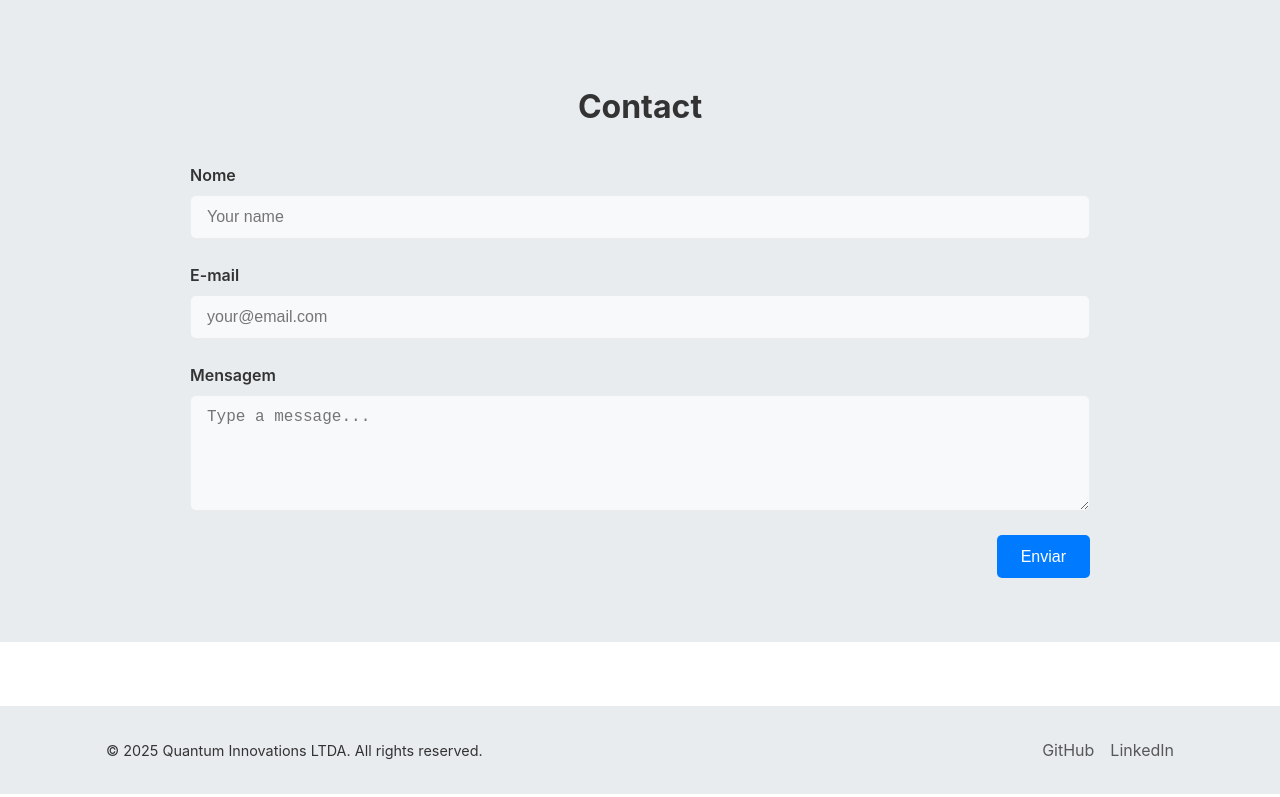
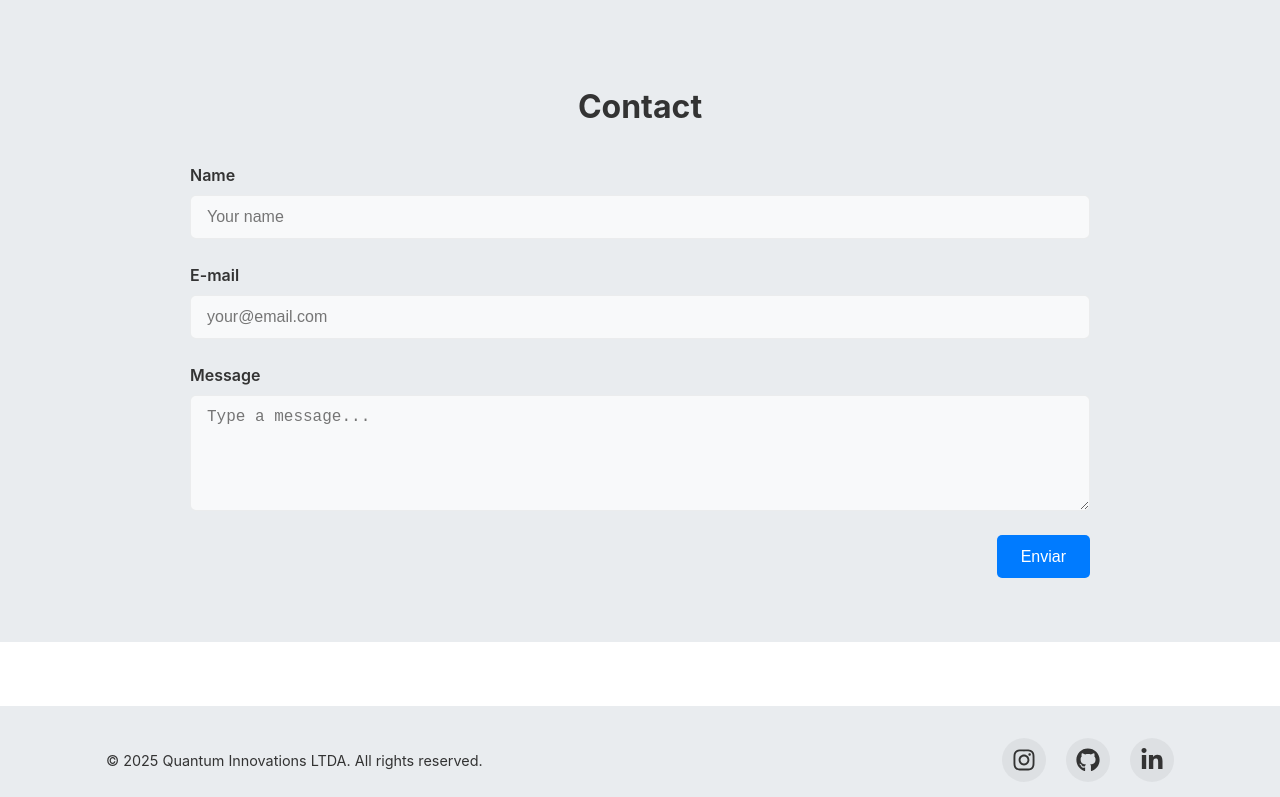
Before and after one commit to ppedrord/ppedrord-frontend, a React (Vite) app: page / in a window 1280 px wide. Shown: the part 2000-2797 px from the top of the page. Built offline with nearby package versions, Linux system fonts and the light colour scheme.

Commit message:
add icons to footer

```diff
--- a/index.html
+++ b/index.html
@@ -2,7 +2,7 @@
 <html lang="en">
   <head>
     <meta charset="UTF-8" />
-    <link rel="icon" href="/pb-logo-white.png" />
+    <link rel="icon" href="/pb-logo-white.ico" />
     <meta name="viewport" content="width=device-width, initial-scale=1.0" />
     <title>Pedro Barbosa</title>
   </head>
--- a/src/assets/components/layout/Footer.jsx
+++ b/src/assets/components/layout/Footer.jsx
@@ -1,5 +1,7 @@
 import React from 'react';
 import styles from './Footer.module.css';
+
+import SocialIcon from '../common/SocialIcon';
 
 function Footer() {
   const currentYear = new Date().getFullYear();
@@ -7,15 +9,27 @@ function Footer() {
   return (
     <footer className={styles.footer}>
       <div className={styles.container}>
-        <p>&copy; {currentYear} Quantum Innovations LTDA. All rights reserved.</p>
+        <p>
+          &copy; {currentYear} Quantum Innovations LTDA. All rights reserved.
+        </p>
         <div className={styles.socialLinks}>
-          {/* Adicione links/ícones para redes sociais aqui */}
-          <a href="https://github.com/ppedrord" target="_blank" rel="noopener noreferrer">
-            GitHub
-          </a>
-          <a href="https://www.linkedin.com/in/ppedrord" target="_blank" rel="noopener noreferrer">
-            LinkedIn
-          </a>
+          <div className={styles.social}>
+            <SocialIcon
+              icon="instagram"
+              href="https://instagram.com/ppedrord"
+              label="Instagram"
+            />
+            <SocialIcon
+              icon="github"
+              href="https://github.com/ppedrord"
+              label="GitHub"
+            />
+            <SocialIcon
+              icon="linkedin"
+              href="https://linkedin.com/in/ppedrord"
+              label="LinkedIn"
+            />
+          </div>
         </div>
       </div>
     </footer>
--- a/src/assets/components/layout/Footer.module.css
+++ b/src/assets/components/layout/Footer.module.css
@@ -2,7 +2,7 @@
   background-color: var(--footer-bg, #e9ecef);
   color: var(--text-color);
   padding: 2rem 0;
-  margin-top: 4rem; /* Espaço acima do rodapé */
+  margin-top: 4rem;
   transition: background-color 0.3s ease;
 }
 
@@ -13,7 +13,7 @@
   display: flex;
   justify-content: space-between;
   align-items: center;
-  flex-wrap: wrap; /* Permite quebrar linha em telas menores */
+  flex-wrap: wrap;
   gap: 1rem;
 }
 
@@ -22,20 +22,9 @@
   font-size: 0.9rem;
 }
 
-.socialLinks {
+.social {
   display: flex;
-  gap: 1rem;
-}
-
-.socialLinks a {
-  color: var(--text-color);
-  opacity: 0.8;
-  transition: opacity 0.2s ease;
-}
-
-.socialLinks a:hover {
-  opacity: 1;
-  text-decoration: none;
+  gap: 1.25rem;
 }
 
 @media (max-width: 768px) {
--- a/src/assets/components/layout/Header.jsx
+++ b/src/assets/components/layout/Header.jsx
@@ -25,7 +25,7 @@ function Header() {
         {/* ---------- Navegação desktop ---------- */}
         <nav className={styles.navDesktop}>
           <a href="#about">About&nbsp;me</a>
-          <a href="#skills">Skills</a>
+          {/* <a href="#skills">Skills</a> */}
           <a href="#portfolio">Portfolio</a>
           {/* <a href="#contact" className={styles.contactBtn}>
             Contact&nbsp;me
@@ -54,9 +54,9 @@ function Header() {
           <a onClick={() => setMobileOpen(false)} href="#about">
             About me
           </a>
-          <a onClick={() => setMobileOpen(false)} href="#skills">
+          {/* <a onClick={() => setMobileOpen(false)} href="#skills">
             Skills
-          </a>
+          </a> */}
           <a onClick={() => setMobileOpen(false)} href="#portfolio">
             Portfolio
           </a>
--- a/src/assets/pages/home/sections/ContactSection.jsx
+++ b/src/assets/pages/home/sections/ContactSection.jsx
@@ -15,7 +15,7 @@ function ContactSection({ id = 'contact' }) {
 
         <form className={styles.form} onSubmit={(e) => e.preventDefault()}>
           <div className={styles.formGroup}>
-            <label htmlFor="name">Nome</label>
+            <label htmlFor="name">Name</label>
             <input
               type="text"
               id="name"
@@ -37,7 +37,7 @@ function ContactSection({ id = 'contact' }) {
           </div>
 
           <div className={styles.formGroup}>
-            <label htmlFor="message">Mensagem</label>
+            <label htmlFor="message">Message</label>
             <textarea
               id="message"
               name="message"
--- a/src/assets/pages/home/sections/Hero.jsx
+++ b/src/assets/pages/home/sections/Hero.jsx
@@ -1,7 +1,7 @@
 import React from 'react';
 import styles from './Hero.module.css';
 
-import SocialIcon from '../../../components/common/SocialIcon'; // ícone reutilizável
+import SocialIcon from '../../../components/common/SocialIcon';
 import heroPhoto from '../../../images/hero-image.png';
 
 function Hero() {
```
Also changed, not shown: 1 other file (tests, documents, lock files or other folders).
